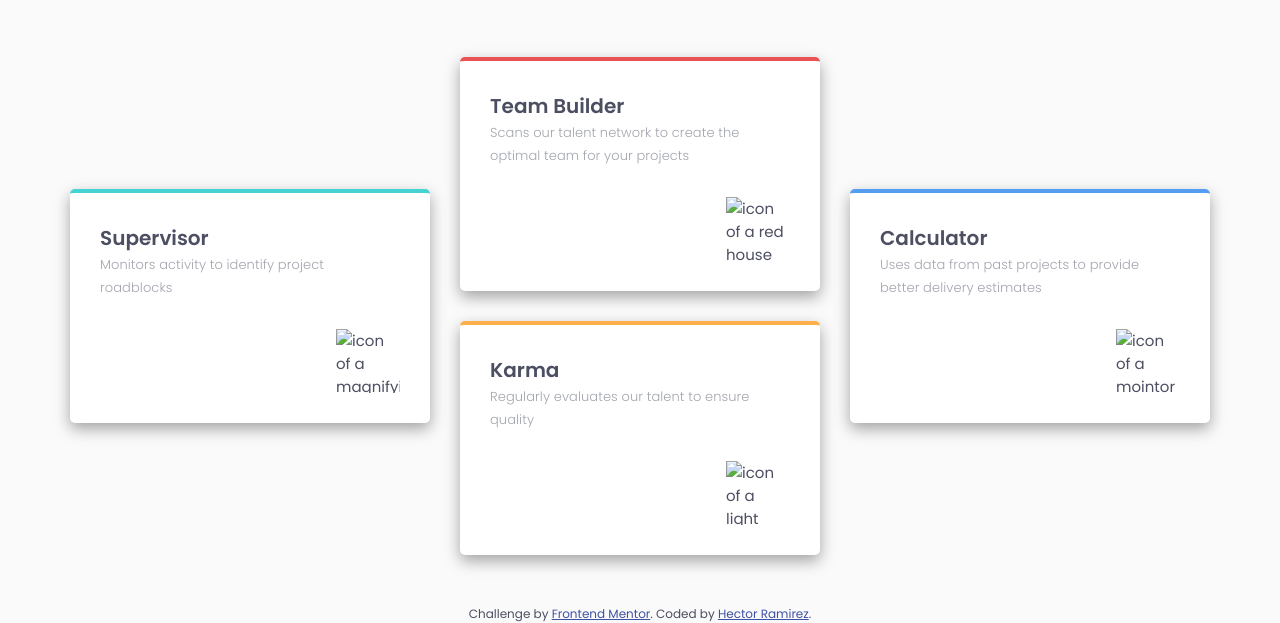
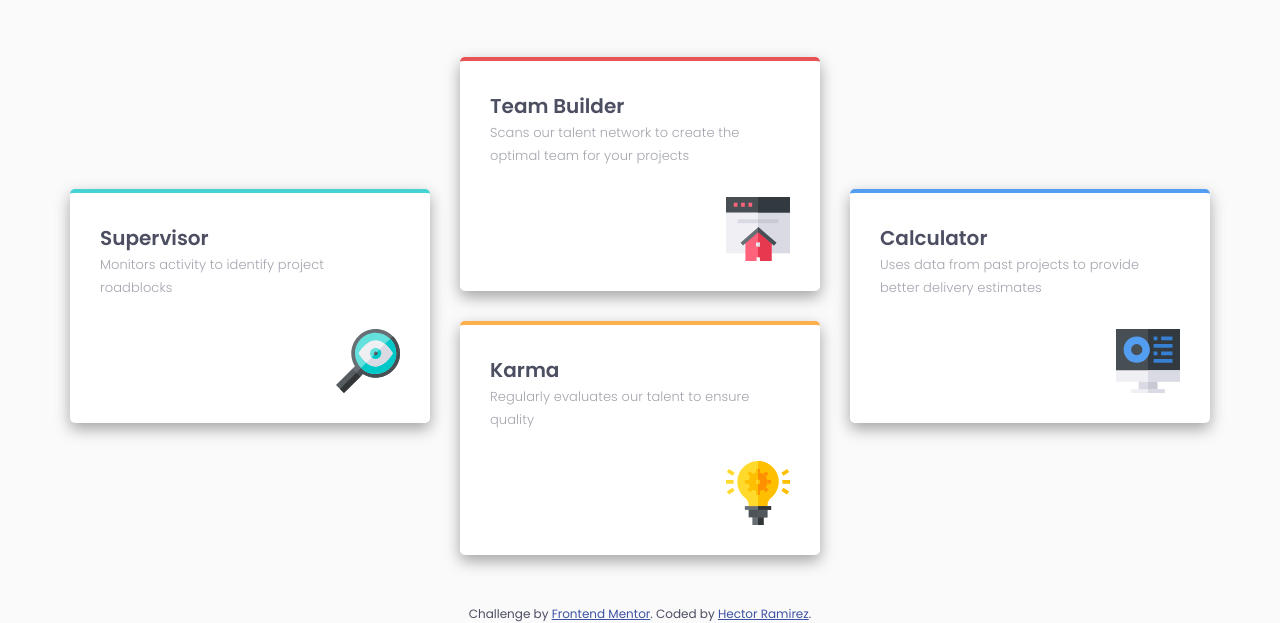
Before and after one commit to hectorlil48/four-card-feature-section-master, a plain HTML site: page index.html in a window 1280 px wide. Shown: the part 290-913 px from the top of the page. Drawn offline with Linux system fonts and the light colour scheme; the site is published under a folder, as on GitHub Pages, so addresses that start at the root find nothing.

Commit message:
Updated path to the images

```diff
--- a/index.html
+++ b/index.html
@@ -32,7 +32,7 @@
           <p>Monitors activity to identify project roadblocks</p>
           <div class="image">
             <img
-              src="/images/icon-supervisor.svg"
+              src="./images/icon-supervisor.svg"
               alt="icon of a magnifying glass"
             />
           </div>
@@ -46,7 +46,7 @@
           </p>
           <div class="image">
             <img
-              src="/images/icon-team-builder.svg"
+              src="./images/icon-team-builder.svg"
               alt="icon of a red house"
             />
           </div>
@@ -56,7 +56,7 @@
           <h2>Karma</h2>
           <p>Regularly evaluates our talent to ensure quality</p>
           <div class="image">
-            <img src="/images/icon-karma.svg" alt="icon of a light bulb" />
+            <img src="./images/icon-karma.svg" alt="icon of a light bulb" />
           </div>
         </div>
 
@@ -66,7 +66,7 @@
             Uses data from past projects to provide better delivery estimates
           </p>
           <div class="image">
-            <img src="/images/icon-calculator.svg" alt="icon of a mointor" />
+            <img src="./images/icon-calculator.svg" alt="icon of a mointor" />
           </div>
         </div>
       </div>
```
